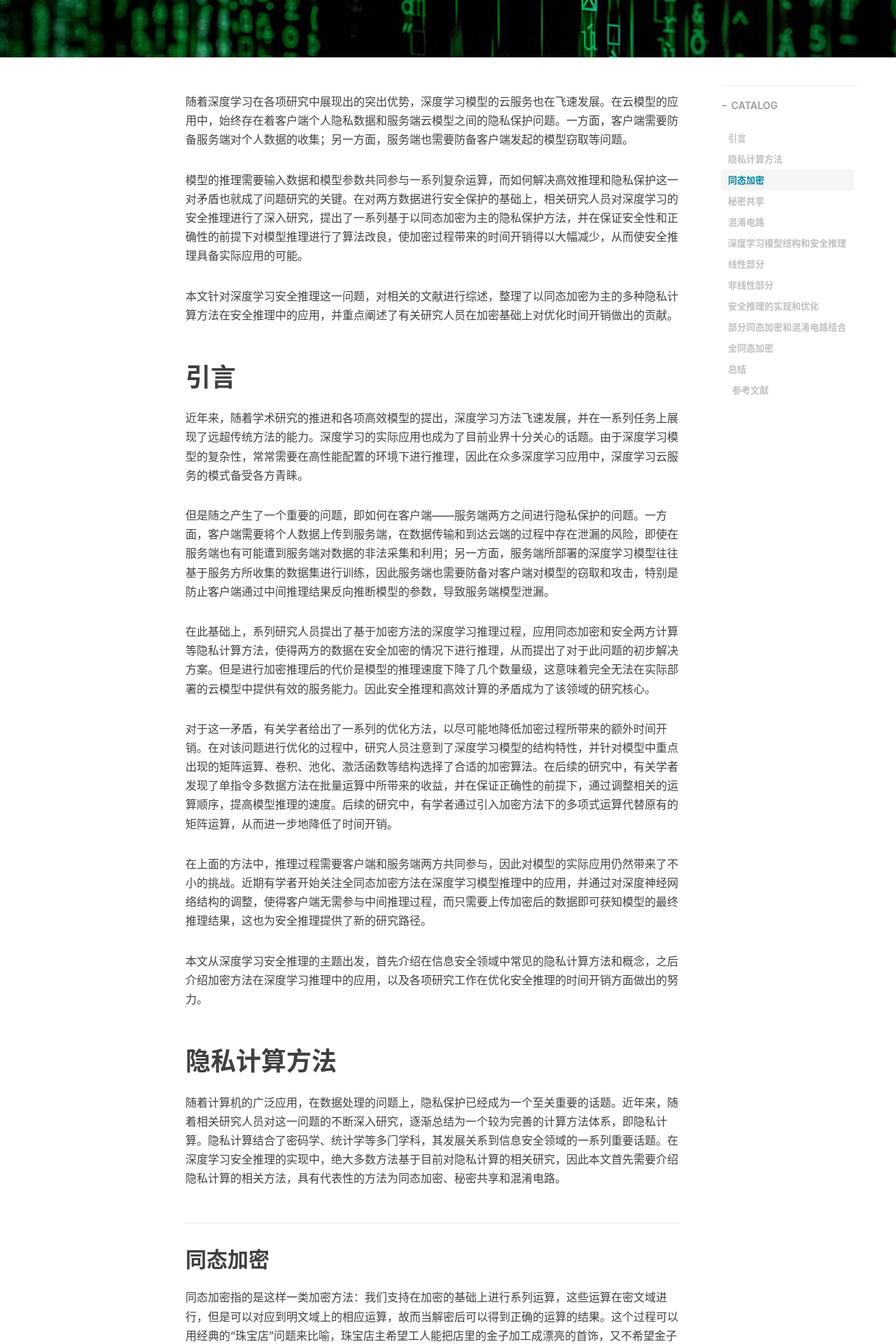
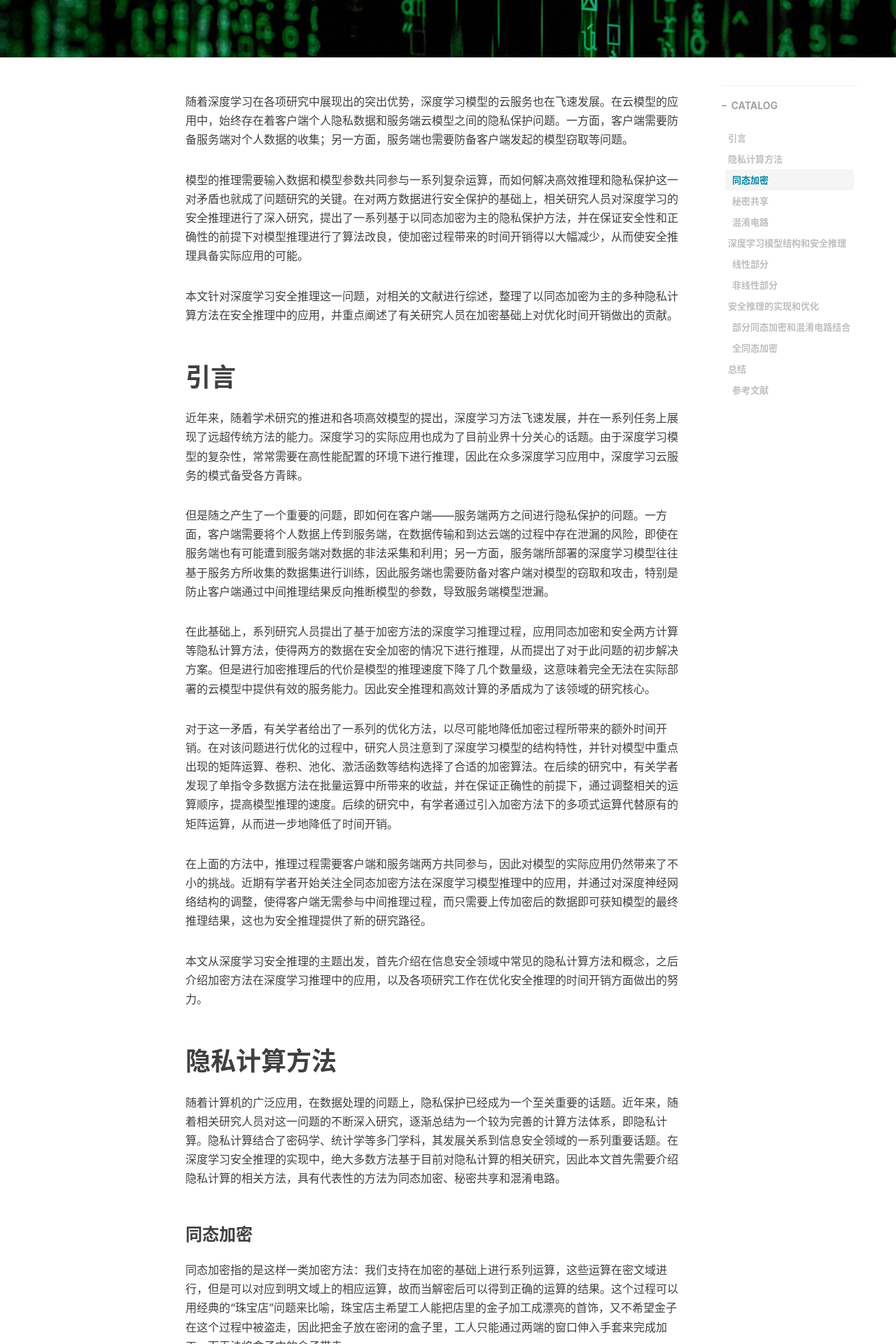
Before and after one commit to Mingyu-Zheng/mingyu-zheng.github.io, a Jekyll site: the page built from _posts/cryptography/2023-07-15-「密码学」隐私保护深度学习简介.md, in a window 1280 px wide. Shown: the part 501-2421 px from the top of the page at 70% size. Built offline with Jekyll 4.4.1, drawn with Linux system fonts in a browser that asks for light colours; nearby versions of some CDN libraries; comment, search, counter and statistics services are not loaded.

Commit message:
ppdl revise

```diff
--- a/_posts/cryptography/2023-07-15-「密码学」隐私保护深度学习简介.md
+++ b/_posts/cryptography/2023-07-15-「密码学」隐私保护深度学习简介.md
@@ -37,7 +37,7 @@ tags:
 
 随着计算机的广泛应用，在数据处理的问题上，隐私保护已经成为一个至关重要的话题。近年来，随着相关研究人员对这一问题的不断深入研究，逐渐总结为一个较为完善的计算方法体系，即隐私计算。隐私计算结合了密码学、统计学等多门学科，其发展关系到信息安全领域的一系列重要话题。在深度学习安全推理的实现中，绝大多数方法基于目前对隐私计算的相关研究，因此本文首先需要介绍隐私计算的相关方法，具有代表性的方法为同态加密、秘密共享和混淆电路。
 
-## 同态加密
+### 同态加密
 
 同态加密指的是这样一类加密方法：我们支持在加密的基础上进行系列运算，这些运算在密文域进行，但是可以对应到明文域上的相应运算，故而当解密后可以得到正确的运算的结果。这个过程可以用经典的“珠宝店”问题来比喻，珠宝店主希望工人能把店里的金子加工成漂亮的首饰，又不希望金子在这个过程中被盗走，因此把金子放在密闭的盒子里，工人只能通过两端的窗口伸入手套来完成加工，而无法将盒子中的金子带走。
 
@@ -45,13 +45,13 @@ tags:
 
 深度学习安全推理地过程中极大地依赖同态加密方案，因为深度学习模型涉及到非常多的矩阵运算，这些运算又是基于加法和乘法的，因此引入一个支持同态加法和同态乘法的加密方案可以较好地实现这些操作。
 
-## 秘密共享
+### 秘密共享
 
 秘密共享是共享密码相关的一种技术，我们同样可以用一个经典的“遗产继承”寓言来解释秘密共享的含义。一个富翁希望让自己的遗产交给三个儿子来共同打理：如果只把钥匙交给其中一个儿子，那么其他的两个儿子就要吃亏；因此可以把钥匙分成三份，只有当三个人同时到场才能生效，这样可以避免一人独占的问题；而为了防备紧急情况下其中一人正好不在，进一步地可以将生效机制设置为只要有任意两把钥匙即可，但单独一人的钥匙无法起作用。秘密共享也是这样的原理，我们将一份秘密分开给不同的参与方分别保存，而只有一定集合内的参与方共同授权时，共享的秘密才能被恢复。
 
 这一方式在深度学习安全推理中是非常常用的，因为在加密基础上进行深度学习的过程中常常需要保存中间的计算结果，如果单纯地把中间结果交给服务端，那么服务端就可以通过自己的模型参数反向的推理出客户端的数据输入，造成客户隐私泄漏的问题；而如果单纯的把中间结果交给客户端，那么客户端就可以利用中间结果对服务端的模型参数进行推断，甚至通过这样的攻击方式实现模型窃取。客户端和服务端之间的这一对矛盾使得常常需要将中间结果共享地交给两方来保存，而不是单纯地保留给其中的一方。
 
-## 混淆电路
+### 混淆电路
 
 混淆电路最早要追溯到上世纪八十年代姚期智先生提出的“百万富翁”问题，即两个百万富翁在互相不知道对方财富的情况下，如何通过两方计算比较出二者谁的的财富更多。姚期智先生对这一问题给出了创造性的解决方案，即混淆电路方案。混淆电路是一种在电路层面进行安全两方计算的协议，由混淆电路生成方和运算方组成，首先生成方将运算任务通过电路表示，并进行混淆操作，电路的输入输出和中间结果都是密文，然后生成方将混淆电路发送给运算方，后者使用密文进行运算并将密文结果返回给生成方。生成方通过解密得到运算结果，并将结果告知其他参与方。
 
@@ -62,7 +62,7 @@ tags:
 
 深度神经网络由不同的层组成，每一层获得来自上游的输出，并将运算结果传递给下游。神经网络的不同层的不同结构决定了在安全推理中的方法的差异，因此在介绍安全推理方法之前，我们需要首先梳理深度学习模型的结构，并初步分析其与安全推理之间的关系。
 
-## 线性部分
+### 线性部分
 
 神经网络中有大量线性变换，最常见的是矩阵向量乘法和加法：$\textbf{y=Wx+b}$ 。其中 $\mathbf{x} \in \mathbb{R}^{l\times 1} $ 是输入，$\mathbf{W} \in \mathbb{R}^{n\times l} $ 是权重矩阵， $\mathbf{y} \in \mathbb{R} ^{n \times 1}$ 是输出，这常见于全连接层中，是最初等的神经网络操作，其运算基本由乘法和加法满足，因此可以适用同态加密算法。
 
@@ -72,7 +72,7 @@ Dropout也是线性变换的类型，Dropout使得我们随机地去掉一些参
 
 对于这些线性操作而言，无论是同态加密还是混淆电路加密都是较为容易实现的，但是考虑到线性操作相当频繁，因此针对线性的运算开销优化往往是继续推进推理速度的核心，因此需要选择合适的加密方案并进行细致的调整。
 
-## 非线性部分
+### 非线性部分
 
 神经网络的非线性部分是不可或缺的，其中最重要的非线性部分即激活函数。在每一层的线性推理结束后，我们通过激活函数来引入非线性性。最常见的激活函数即ReLU函数：$f(\mathbf{y}) = [ \max (0,y_i) ]$。对于ReLU函数来说，通常不能直接地进行同态加密，因此往往会选择以混淆电路为基础的安全两方计算方法来进行安全推理。另一种解决方案是，采用其他引入非线性的激活函数，例如 $f(\mathbf{y}) = [y_i^2]$ ，这样可以使得同态加密兼容激活函数，但是对于已经使用了ReLU进行训练的模型来说，可能就面临着改变激活函数重新训练模型的代价。
 
@@ -86,7 +86,7 @@ Dropout也是线性变换的类型，Dropout使得我们随机地去掉一些参
 
 在本节中，我们整理了这两种安全推理的思路，并选取了在推理优化中做出重要贡献的一些工作进行介绍。
 
-## 部分同态加密和混淆电路结合
+### 部分同态加密和混淆电路结合
 
 使用部分同态加密和混淆电路相结合是诸多学者重点关注的方案。该方案可以让服务端和客户端交互地逐层完成密文推理，而不泄漏双方的隐私信息。在早期的SecureML模型\中即对这种方案进行了阐述，而在2017年的工作MiniONN中则对这一思想进行了进一步的细化。
 
@@ -124,7 +124,7 @@ Cheetah认为神经网络中的线性运算都由逐项乘积后求和两个步
 
 这一系列的工作中，优化的核心往往放到同态加密部分，这是因为在神经网络中线性层参与的运算量要明显的更多。但是这并不意味着针对非线性层的优化不重要，事实上，上述工作中Gazelle和Cheetah也都分别对混淆电路中的运算协议进行了优化，这些优化也为降低网络推理的时间开销做出了贡献。
 
-## 全同态加密
+### 全同态加密
 
 使用全同态加密的方法，让客户端上传一份加密数据后就完全由服务端进行全部推理过程，最后将结果告知客户端，这一想法的新颖性在于规避了服务端与客户端对中间结果的交互所造成的信息泄漏风险。在2021年的工作中，首次比较全面的建立起了基于全同态加密的深度神经网络的推理过程。在该模型中，我们调整神经网络的结构，为其插入全同态加密的自举操作，使得整个加密计算的流程无需客户端的参与，最终仍然能够得到正确结果。
 
```
